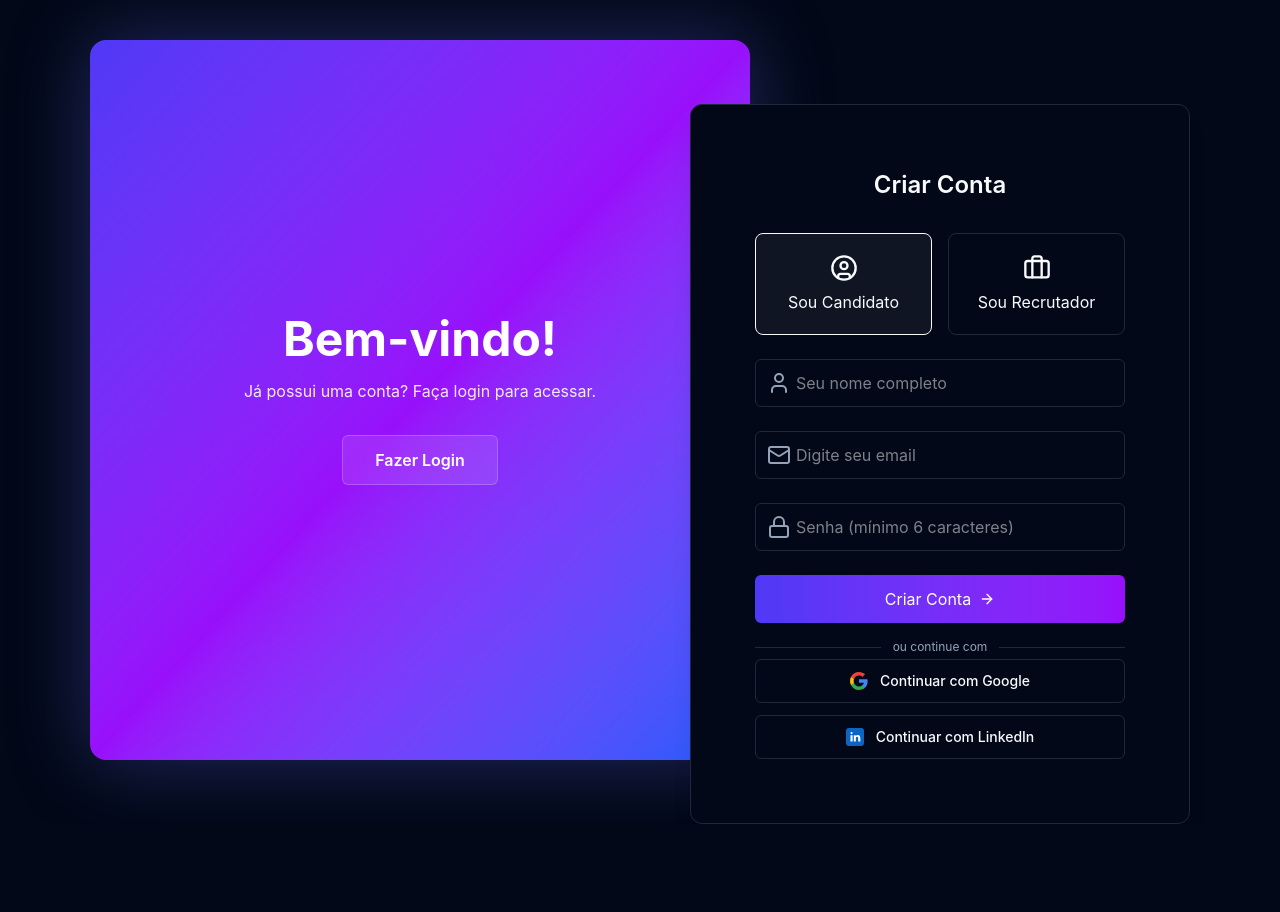
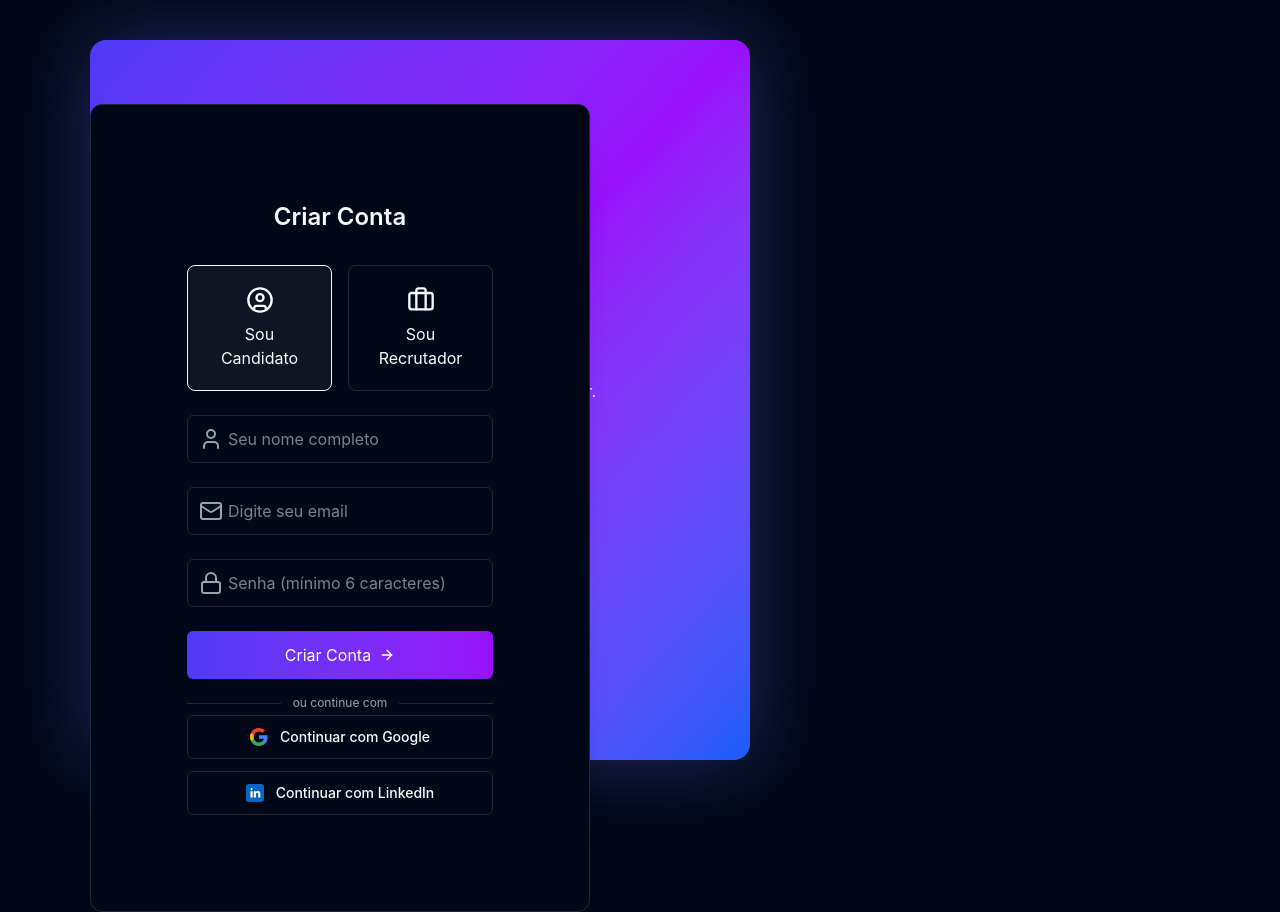
Before and after one commit to BrunoAlves20/TalentBridge, a Next.js app in the folder frontend/: page /auth/register in a window 1280 px wide. Before the commit the page ends 824 px from the top, so only its background shows below. Built offline with nearby package versions, Linux system fonts and the light colour scheme; no server answers.

Commit message:
Correção Layout

```diff
--- a/frontend/src/components/auth/RegisterView.tsx
+++ b/frontend/src/components/auth/RegisterView.tsx
@@ -72,7 +72,7 @@ export function RegisterView() {
       <motion.div
         initial={{ x: 60, opacity: 0 }} animate={{ x: 0, opacity: 1 }}
         exit={{ x: 60, opacity: 0 }} transition={{ duration: 0.45 }}
-        className="absolute right-0 top-16 w-[500px] bg-card p-16 rounded-xl shadow-xl border border-border"
+        className="absolute left-0 top-16 w-[500px] bg-card p-24 rounded-xl shadow-xl border border-border"
       >
         <h2 className="text-2xl font-semibold text-center mb-8">Criar Conta</h2>
 
```
